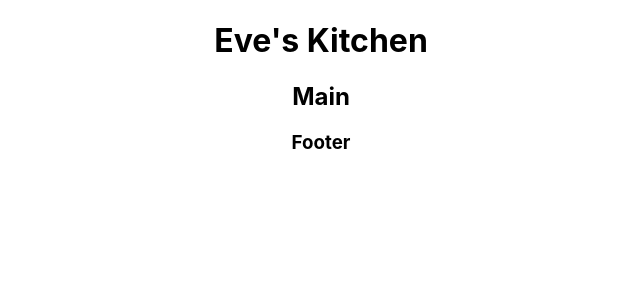
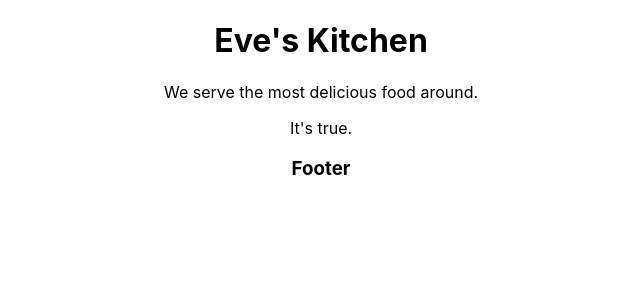
Before and after one commit to Spirovanni/React1, a React (Create React App) app: page / in a window 1280 px wide. Shown: the top 300 px of the page, without its empty margins (319-959 px from the left). Built offline with nearby package versions, Linux system fonts and the light colour scheme.

Commit message:
Adding props

```diff
--- a/src/App.js
+++ b/src/App.js
@@ -1,19 +1,37 @@
 import React from "react";
 import './App.css';
 
-function Header() {
-  return (
+function Header(props) {
+    console.log(props);
+    return (
       <header>
         <h1>Eve's Kitchen</h1>
       </header>
   );
 }
 
+function Main() {
+    return (
+        <section>
+            <p>We serve the most delicious food around.</p>
+        </section>
+    );
+}
+
+function Footer() {
+    return (
+        <footer>
+            <p>It's true.</p>
+        </footer>
+    );
+}
+
 function App() {
   return (
     <div className="App">
-      <Header />
-      <h2>Main</h2>
+        <Header />
+        <Main />
+        <Footer />
       <h3>Footer</h3>
     </div>
   );
```
